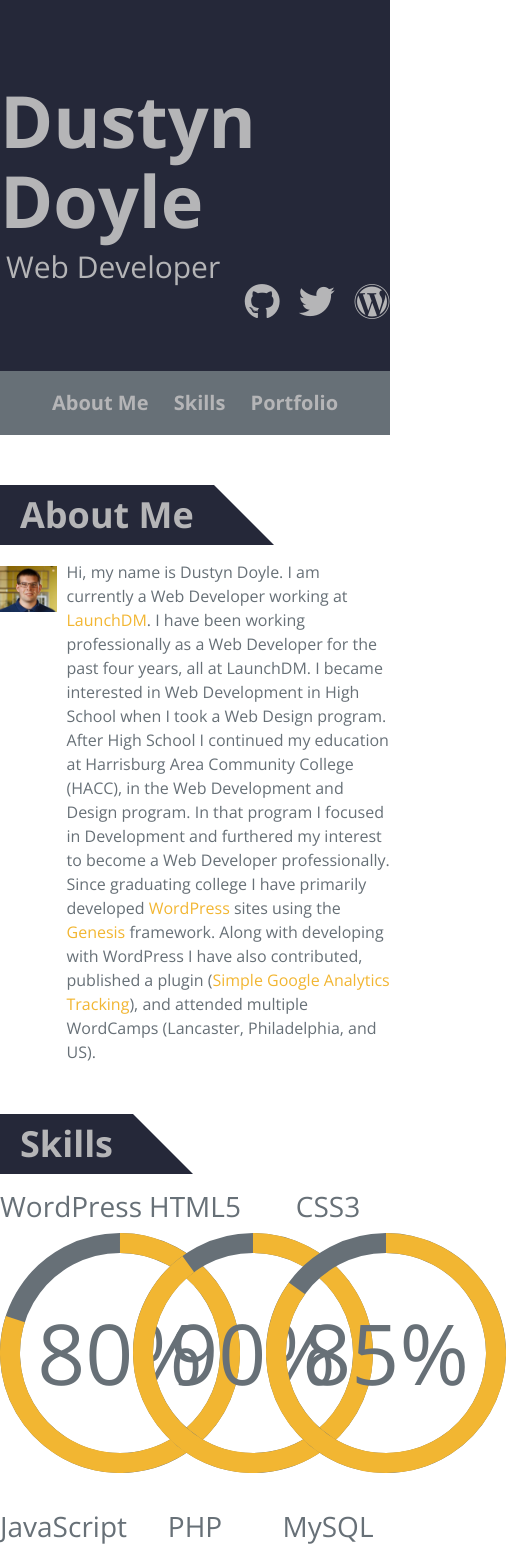
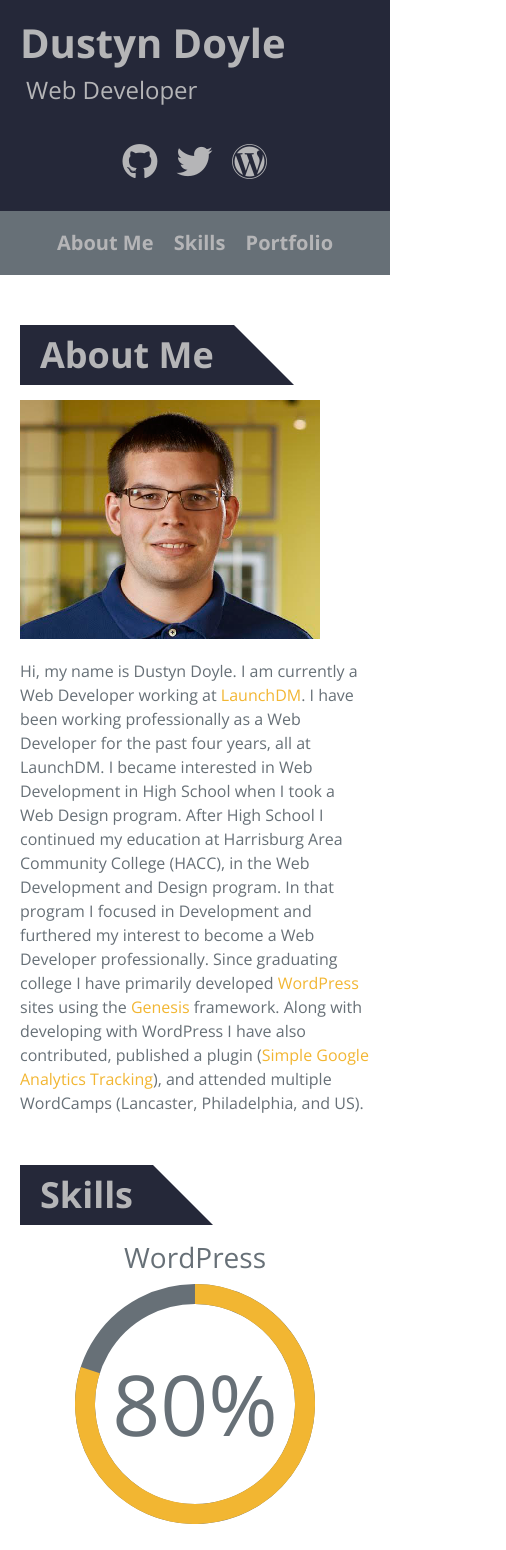
Before and after one commit to dustyndoyle/static-website, a website: page index.html in a window 390 px wide. Shown: the top 1550 px of the page, 506 px wide, since content can reach past the window. Drawn offline with nearby package versions, Linux system fonts and the light colour scheme; files that its build step writes are made by us from their sources.

Commit message:
Add responsive styles

```diff
--- a/index.html
+++ b/index.html
@@ -92,31 +92,31 @@
                     <h3 class="portfolio-site-name"><a href="https://developer.salesforce.com/trailheadx" target="_blank">Salesforce TrailheaDX</a></h3>
                     <p>Salesforce TrailheaDX is a Salesforce Developer conference. This site is a static site built using Bourbon Neat. The site is used for developers interested in the conference to learn more about the conference and find out how to buy tickets.<br />
                         <a href="https://developer.salesforce.com/trailheadx" target="_blank">https://developer.salesforce.com/trailheadx</a></p>
-                    <p><b>Skills Needed:</b> HTML5, CSS3, JavaScript, Underscore.js</p>
+                    <p><b>Skills Used:</b> HTML5, CSS3, JavaScript, Underscore.js</p>
                 </div>
                 <div class="portfolio-site">
                     <h3 class="portfolio-site-name"><a href="https://www.sweetstreet.com" target="_blank">Sweet Street Desserts</a></h3>
                     <p>Sweet Street is a gourmet dessert company. The site was built using WordPress with WooCommerce, the Genesis Framework, and Bootstrap. The products were migrated from an existing Magento site to be built inside WordPress.<br />
                         <a href="https://www.sweetstreet.com" target="_blank">https://www.sweetstreet.com</a></p>
-                    <p><b>Skills Needed:</b> WordPress, WooCommerce, HTML5, CSS3, JavaScript, PHP</p>
+                    <p><b>Skills Used:</b> WordPress, WooCommerce, HTML5, CSS3, JavaScript, PHP</p>
                 </div>
                 <div class="portfolio-site">
                     <h3 class="portfolio-site-name"><a href="http://www.salesbuddypro.com" target="_blank">SalesBuddy Pro</a></h3>
                     <p>SalesBuddy Pro is a sales presentation app that syncs with Salesforce Content. This site was built using WordPress with the Genesis Framework, and Bootstrap. The site needed the ability to be highly customized to display information about the app with multiple Templates.<br />
                         <a href="http://www.salesbuddypro.com" target="_blank">http://www.salesbuddypro.com</a></p>
-                    <p><b>Skills Needed:</b> WordPress, HTML5, CSS3, JavaScript, Underscore.js, PHP</p>
+                    <p><b>Skills Used:</b> WordPress, HTML5, CSS3, JavaScript, Underscore.js, PHP</p>
                 </div>
                 <div class="portfolio-site">
                     <h3 class="portfolio-site-name"><a href="http://www.poconoraceway.com" target="_blank">Pocono Raceway</a></h3>
                     <p>Pocono Raceway is an international racetrack hosting two NASCAR and one IndyCar event every year. The site was built using WordPress with the Genesis Framework, and Bootstrap. The site is used to easily learn more and get tickets for upcoming events.<br />
                         <a href="http://www.poconoraceway.com" target="_blank">http://www.poconoraceway.com</a></p>
-                    <p><b>Skills Needed:</b> WordPress, HTML5, CSS3, JavaScript, PHP</p>
+                    <p><b>Skills Used:</b> WordPress, HTML5, CSS3, JavaScript, PHP</p>
                 </div>
                 <div class="portfolio-site">
                     <h3 class="portfolio-site-name"><a href="http://www.jonathangreen.com" target="_blank">Jonathan Green</a></h3>
                     <p>Jonathan Green is a major supplier of grass seed, organics, and turf products. This site was built using WordPress with the Genesis Framework, and Bootstrap. This site also has a Big Commerce store based on your distance from a store selling Jonathan Green products.<br />
                         <a href="http://www.jonathangreen.com" target="_blank">http://www.jonathangreen.com</a></p>
-                    <p><b>Skills Needed:</b> WordPress, HTML5, CSS3, PHP</p>
+                    <p><b>Skills Used:</b> WordPress, HTML5, CSS3, PHP</p>
                 </div>
             </div>
         </div>
--- a/resources/scss/supporting/about.scss
+++ b/resources/scss/supporting/about.scss
@@ -3,14 +3,37 @@
 .about-me {
 
     .about-headshot {
-        @include span-columns(2 of 12);
+        max-width: 300px;
+
+        @media (min-width: 768px) and (max-width: 991px) {
+            @include span-columns(4 of 12);
+        }
+
+        @media (min-width: 992px) {
+            @include span-columns(2 of 12);
+        }
 
         img {
-            margin: 6px 0 0;
+
+            @media (min-width: 768px) {
+                margin: 6px 0 0;
+            }
         }
     }
 
     .about-content {
-        @include span-columns(10 of 12);
+        margin-top: 20px;
+
+        @media (min-width: 768px) {
+            margin-top: 0;
+        }
+
+        @media (min-width: 768px) and (max-width: 991px) {
+            @include span-columns(8 of 12);
+        }
+
+        @media (min-width: 992px) {
+            @include span-columns(10 of 12);
+        }
     }
 }
--- a/resources/scss/supporting/footer.scss
+++ b/resources/scss/supporting/footer.scss
@@ -4,7 +4,7 @@
     background: #252839;
     color: #b5b5b7;
     margin: 50px 0 0;
-    padding: 30px 0;
+    padding: 30px 20px;
     text-align: center;
 
     p {
--- a/resources/scss/supporting/global.scss
+++ b/resources/scss/supporting/global.scss
@@ -74,6 +74,7 @@
 
 section {
     margin-top: 50px;
+    padding: 0 20px;
 }
 
 .container {
--- a/resources/scss/supporting/header.scss
+++ b/resources/scss/supporting/header.scss
@@ -3,30 +3,57 @@
 .site-header {
     background: #252839;
     color: #b5b5b7;
-    padding: 20px 0 50px;
+    padding: 20px 20px 30px;
+
+    @media (min-width: 768px) {
+        padding: 20px 20px 50px;
+    }
 
     .header-name-container {
-        float: left;
-        margin: 60px 0 0;
+        float: none;
+        margin: 0;
+
+        @media (min-width: 768px) {
+            float: left;
+            margin: 60px 0 0;
+        }
     }
 
     .header-social {
-        float: right;
+        float: none;
+        text-align: center;
+        margin-top: 40px;
+
+        @media (min-width: 768px) {
+            float: right;
+            text-align: left;
+            margin-top: 0;
+        }
     }
 
     h1 {
         color: #b5b5b7;
-        font-size: 72px;
-        line-height: 80px;
+        font-size: 40px;
+        line-height: 46px;
         margin: 0 0 10px;
         padding: 0;
+
+        @media (min-width: 768px) {
+            font-size: 72px;
+            line-height: 80px;
+        }
     }
 
     h3 {
         color: #b5b5b7;
-        font-size: 30px;
-        line-height: 34px;
+        font-size: 24px;
+        line-height: 28px;
         margin: 0 0 0 6px;
         padding: 0;
+
+        @media (min-width: 768px) {
+            font-size: 30px;
+            line-height: 34px;
+        }
     }
 }
--- a/resources/scss/supporting/nav.scss
+++ b/resources/scss/supporting/nav.scss
@@ -2,7 +2,7 @@
 
 .site-nav {
     background: #677077;
-    padding: 20px 0;
+    padding: 20px 20px;
     color: #b5b5b7;
 }
 
@@ -17,9 +17,13 @@
 
     li {
         display: inline-block;
-        margin: 0 0 0 20px;
+        margin: 0 0 0 15px;
         padding: 0;
         list-style-type: none;
+
+        @media (min-width: 768px) {
+            margin: 0 0 0 20px;
+        }
 
         &:first-child {
             margin: 0;
--- a/resources/scss/supporting/skills.scss
+++ b/resources/scss/supporting/skills.scss
@@ -1,14 +1,38 @@
 // Skills Section styles
 
 .skill-container {
-    @include span-columns(4 of 12);
     text-align: center;
+    margin-top: 30px;
 
-    &:nth-child(3n) {
-        @include omega();
+    &:first-child {
+        margin-top: 0;
     }
 
-    &:nth-child(-n+3) {
-        margin-bottom: 30px;
+    @media(min-width: 768px) {
+        margin-top: 0;
+    }
+
+    @media(min-width: 768px) and (max-width: 991px) {
+        @include span-columns(6 of 12);
+
+        &:nth-child(2n) {
+            @include omega();
+        }
+
+        &:nth-child(-n+2) {
+            margin-bottom: 30px;
+        }
+    }
+
+    @media(min-width: 992px) {
+        @include span-columns(4 of 12);
+
+        &:nth-child(3n) {
+            @include omega();
+        }
+
+        &:nth-child(-n+3) {
+            margin-bottom: 30px;
+        }
     }
 }
```
